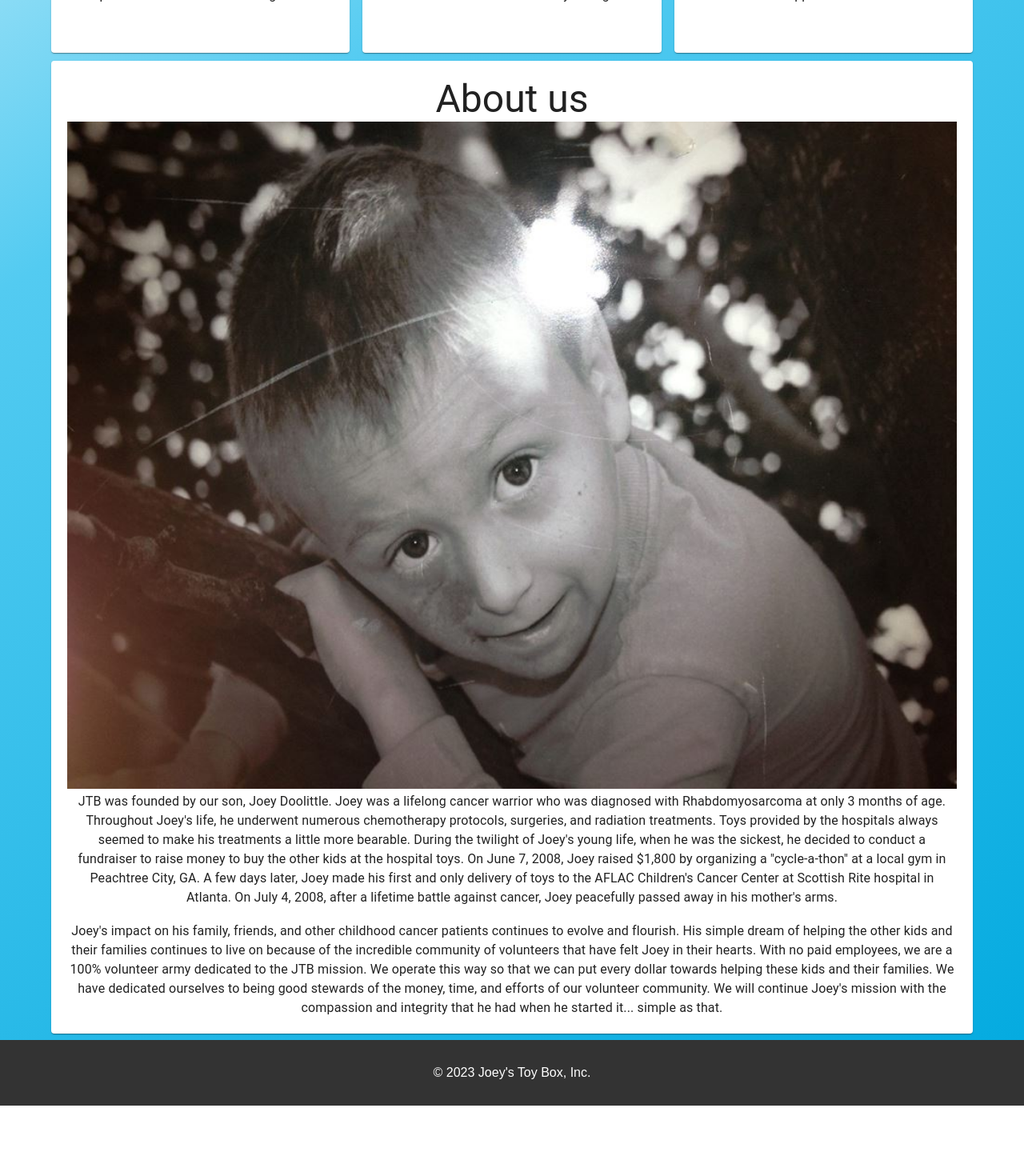
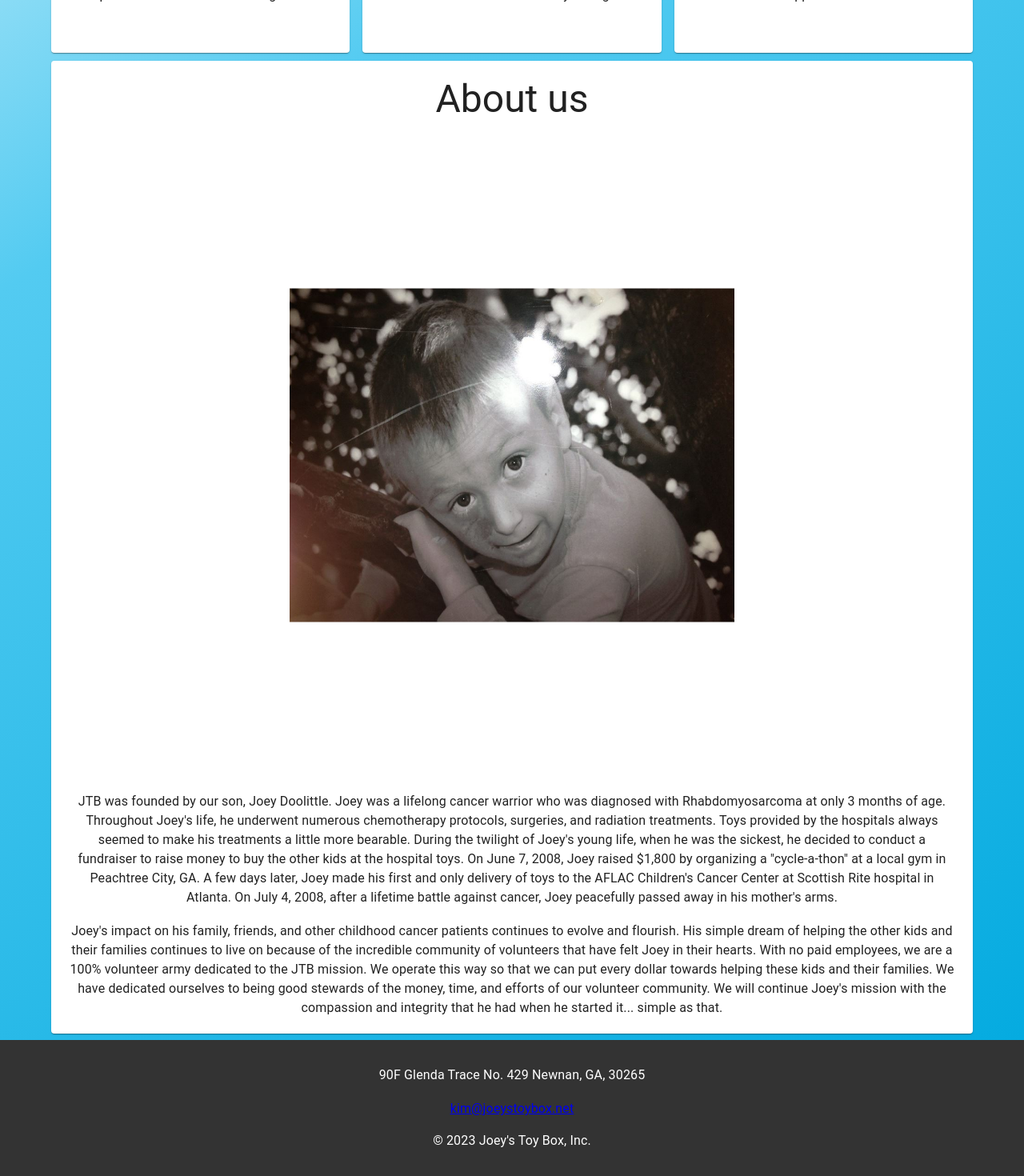
Before and after one commit to tdoolittle3/toybox, a React (Create React App) app: page / in a window 1280 px wide. Shown: the part 785-2255 px from the top of the page at 80% size. Before the commit the page ends 2167 px from the top, so only its background shows below. Built offline with nearby package versions, Linux system fonts and the light colour scheme.

Commit message:
contact info update and image size handling

```diff
--- a/src/components/Footer.js
+++ b/src/components/Footer.js
@@ -1,11 +1,15 @@
 // src/components/Footer.js
 
+import { Typography } from '@mui/material';
 import React from 'react';
 
 const Footer = () => {
   return (
     <footer className="footer">
-      <p>&copy; 2023 Joey's Toy Box, Inc.</p>
+      <p><Typography>90F Glenda Trace No. 429 Newnan, GA, 30265</Typography><br />
+        <a href='mailto:kim@joeystoybox.net'><Typography>kim@joeystoybox.net</Typography></a>
+      </p>
+      <p><Typography>&copy; 2023 Joey's Toy Box, Inc.</Typography></p>
     </footer>
   );
 };
--- a/src/components/Main.js
+++ b/src/components/Main.js
@@ -70,7 +70,7 @@ const Main = () => {
         <Grid item xs={12}>
           <Paper style={{ padding: '20px', textAlign: 'center' }}>
             <Typography variant='h3'>About us</Typography>
-            <img src="img/joey.jpg" height={450} alt='Joey Doolittle' style={{width:'100%', height:'100%', objectFit:'cover'}} />
+            <img src="img/joey.jpg" height={450} alt='Joey Doolittle' style={{width:'100%', height:'100%', objectFit:'contain', scale:'0.5'}} />
 
             <Typography variant='body1'>JTB was founded by our son, Joey Doolittle.  Joey was a lifelong cancer warrior who was diagnosed with Rhabdomyosarcoma at only 3 months of age.
               Throughout Joey's life, he underwent numerous chemotherapy protocols, surgeries, and radiation treatments.
```
